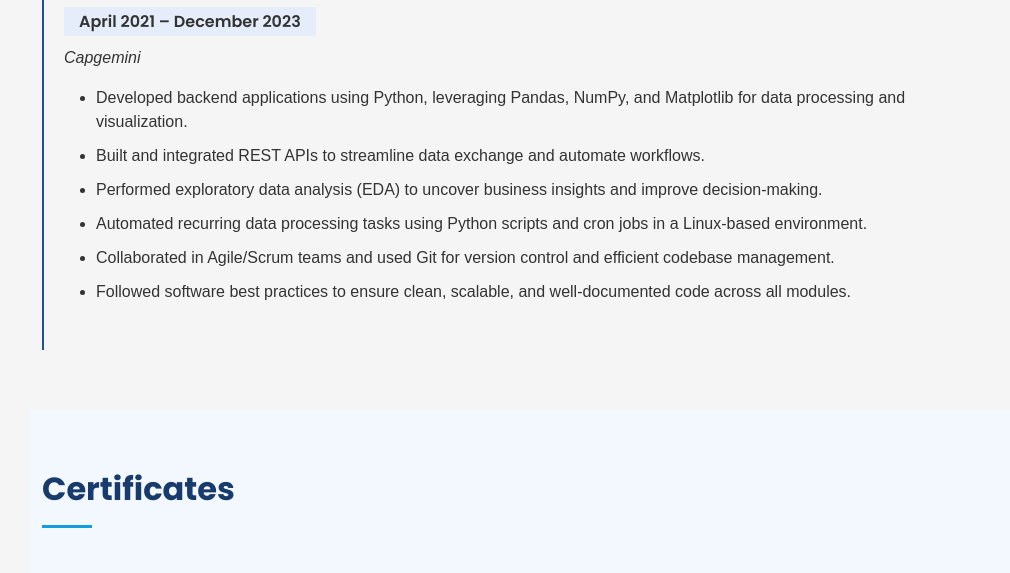
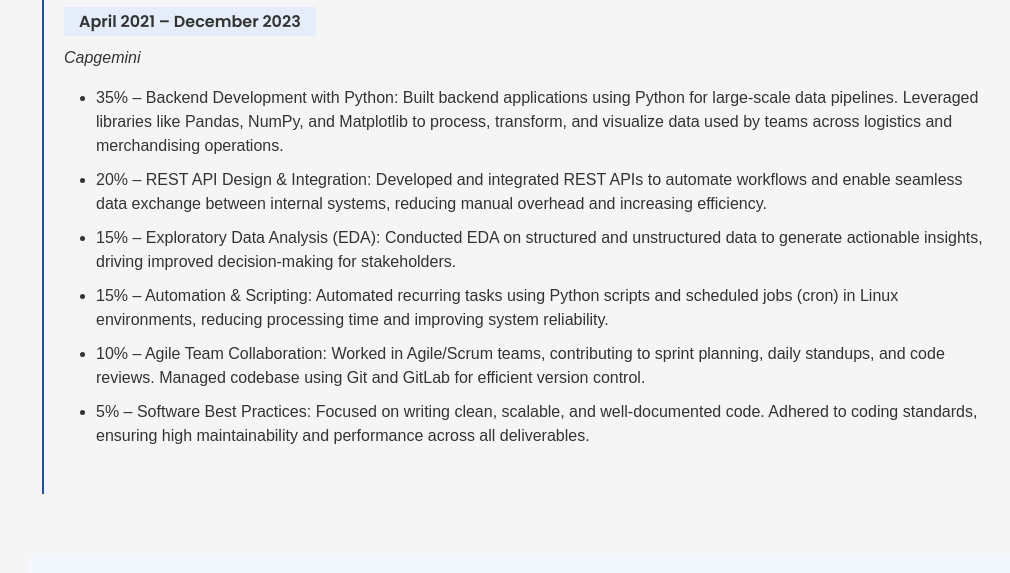
Before and after one commit to vishnuvd45/vishnu45.github.io, a plain HTML site: page index.html in a window 1280 px wide. Shown: the part 5562-6135 px from the top of the page, without its empty margins (270-1280 px from the left). Drawn offline with Linux system fonts and the light colour scheme; files whose address does not match are found by name.

Commit message:
Update index.html

```diff
--- a/index.html
+++ b/index.html
@@ -357,12 +357,12 @@
       <h5>April 2021 – December 2023</h5>
       <p><em>Capgemini</em></p>
       <ul>
-        <li>Developed backend applications using Python, leveraging Pandas, NumPy, and Matplotlib for data processing and visualization.</li>
-        <li>Built and integrated REST APIs to streamline data exchange and automate workflows.</li>
-        <li>Performed exploratory data analysis (EDA) to uncover business insights and improve decision-making.</li>
-        <li>Automated recurring data processing tasks using Python scripts and cron jobs in a Linux-based environment.</li>
-        <li>Collaborated in Agile/Scrum teams and used Git for version control and efficient codebase management.</li>
-        <li>Followed software best practices to ensure clean, scalable, and well-documented code across all modules.</li>
+        <li>35% – Backend Development with Python: Built backend applications using Python for large-scale data pipelines. Leveraged libraries like Pandas, NumPy, and Matplotlib to process, transform, and visualize data used by teams across logistics and merchandising operations.</li>
+        <li>20% – REST API Design & Integration: Developed and integrated REST APIs to automate workflows and enable seamless data exchange between internal systems, reducing manual overhead and increasing efficiency.</li>
+        <li>15% – Exploratory Data Analysis (EDA): Conducted EDA on structured and unstructured data to generate actionable insights, driving improved decision-making for stakeholders.</li>
+        <li>15% – Automation & Scripting: Automated recurring tasks using Python scripts and scheduled jobs (cron) in Linux environments, reducing processing time and improving system reliability.</li>
+        <li>10% – Agile Team Collaboration: Worked in Agile/Scrum teams, contributing to sprint planning, daily standups, and code reviews. Managed codebase using Git and GitLab for efficient version control.</li>
+        <li>5% – Software Best Practices: Focused on writing clean, scalable, and well-documented code. Adhered to coding standards, ensuring high maintainability and performance across all deliverables.</li>
       </ul>
     </div>
 
```
